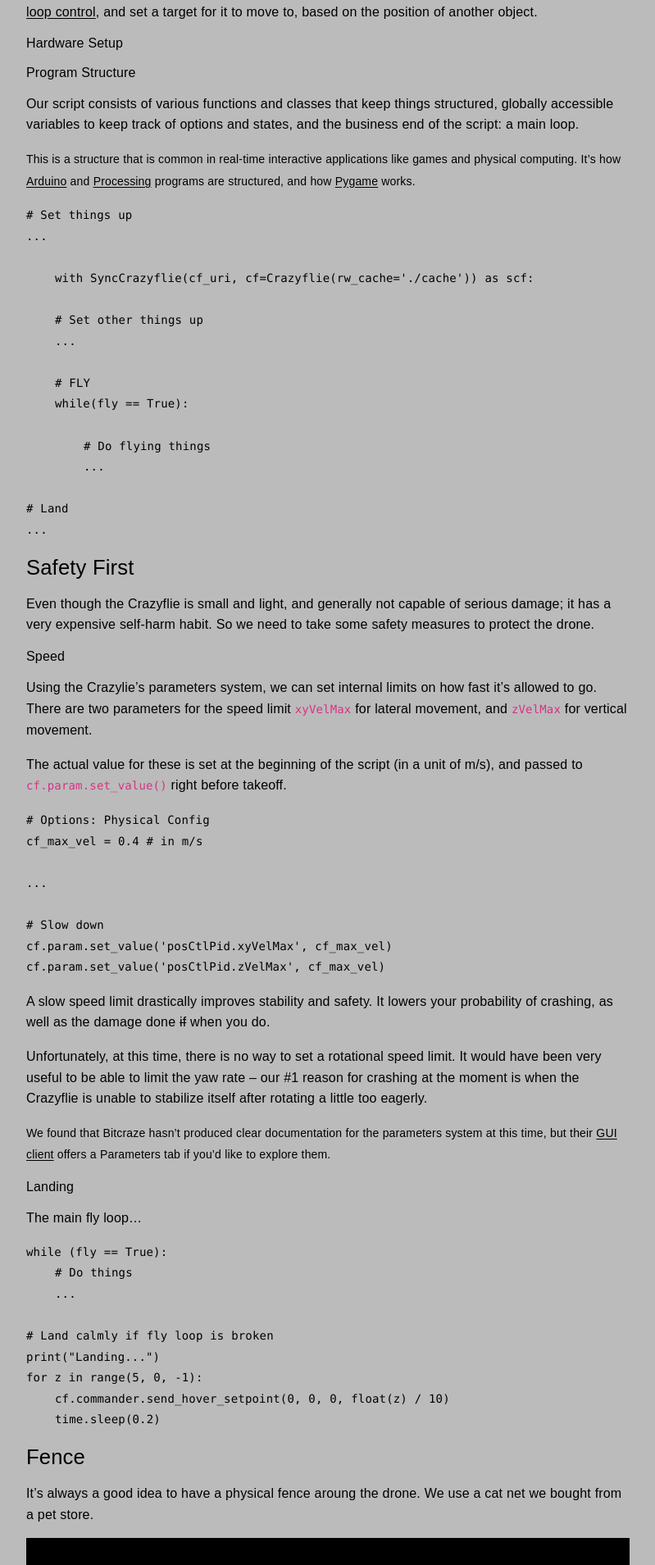
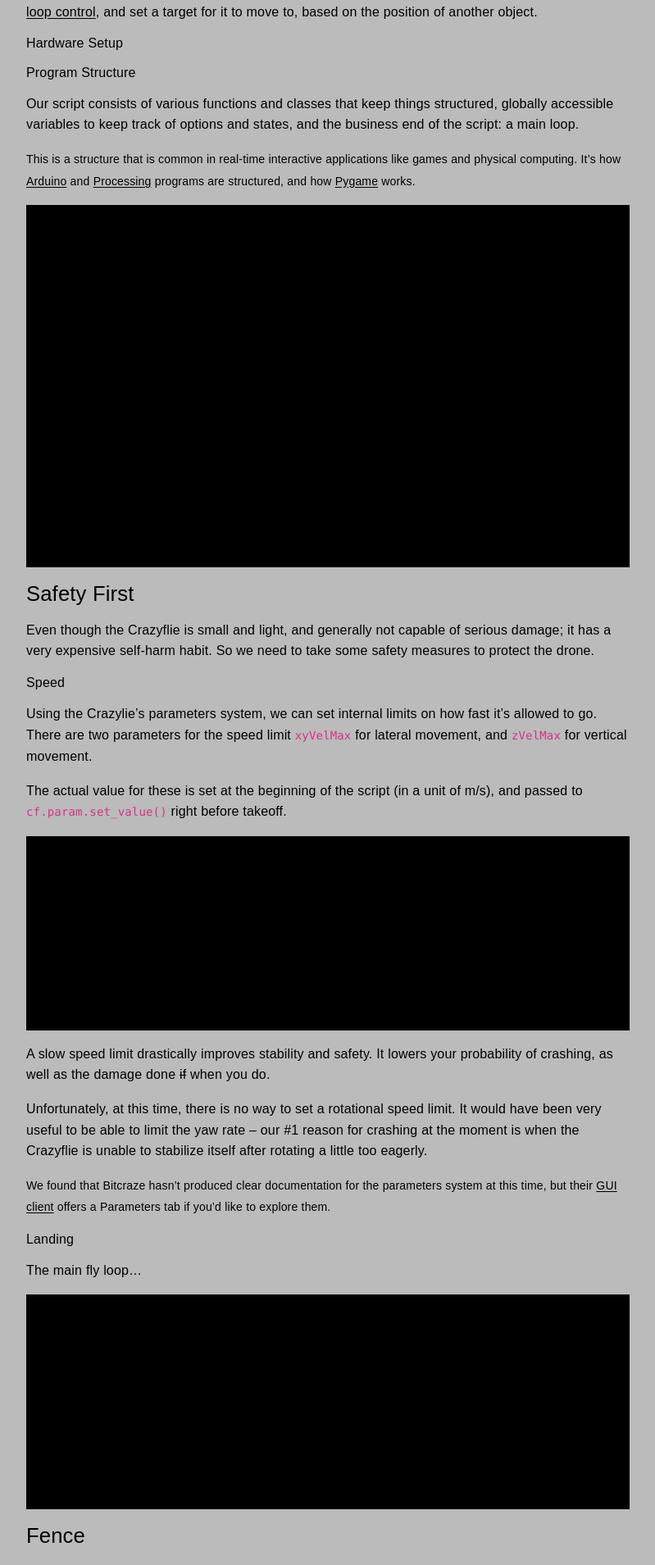
Before and after one commit to l77l77/mbaytas.github.io, a Jekyll site: the page built from crazyflie.md, in a window 1280 px wide. Shown: the part 1281-3190 px from the top of the page at 82% size, without its empty margins (430-1229 px from the left). Built offline with Jekyll 4.4.1, drawn with Linux system fonts in a browser that asks for light colours; some web fonts are replaced; our own code applies the rules of GitHub Pages for plain Markdown files; comment, search, counter and statistics services are not loaded.

Commit message:
Update default.html

```diff
--- a/_layouts/default.html
+++ b/_layouts/default.html
@@ -52,7 +52,13 @@
           font-size: 1rem;
           margin-top: 1rem;
       }
-
+      em {
+        font-style: inherit;
+        font-size: .875em;
+      }
+      dl dt {
+        font-weight: inherit;
+      }
       /* Color */
       body {
         color: #000;
@@ -75,14 +81,12 @@
         width: 100%;
       }
 
-      dl dt {
-        font-weight: inherit;
+      pre {
+        background: #000;
+        padding: 1rem;
       }
-      em {
-        font-style: inherit;
-        font-size: .875em;
-      }
-    </style>
+
+      </style>
 
   </head>
   <body>
```
